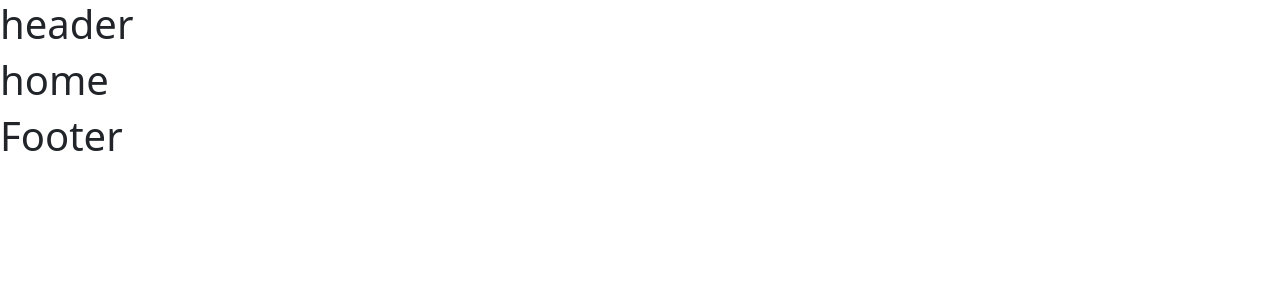
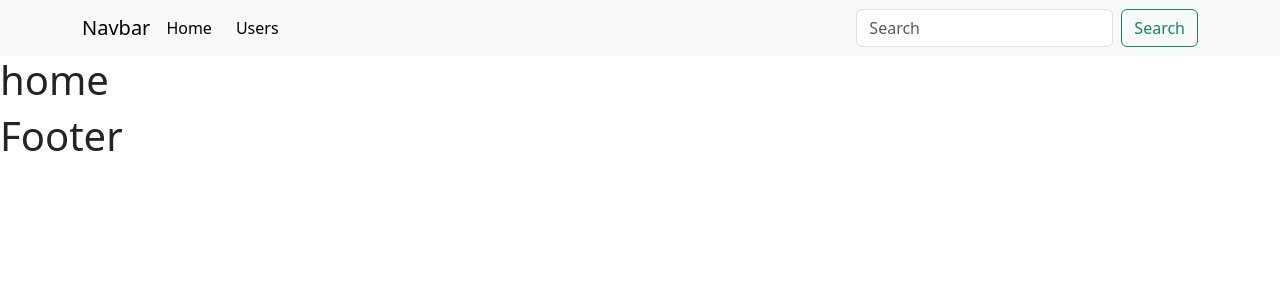
Before and after one commit to mattiacoli/BooRoad, a React (Vite) app: page / in a window 1280 px wide. Shown: the top 300 px of the page. Built offline with nearby package versions, Linux system fonts and the light colour scheme; the HTML template or start-up script is replaced by a standard one.

Commit message:
implement responsive navigation bar in Header component and add Trip page

```diff
--- a/src/components/Headers.jsx
+++ b/src/components/Headers.jsx
@@ -1,7 +1,54 @@
+import { NavLink } from "react-router-dom"
+
 export default function Header() {
     return (
         <>
-            <h1>header</h1>
+            <nav
+                className="navbar navbar-expand-sm navbar-light bg-light"
+            >
+                <div className="container">
+                    <a className="navbar-brand" href="#">Navbar</a>
+                    <button
+                        className="navbar-toggler d-lg-none"
+                        type="button"
+                        data-bs-toggle="collapse"
+                        data-bs-target="#collapsibleNavId"
+                        aria-controls="collapsibleNavId"
+                        aria-expanded="false"
+                        aria-label="Toggle navigation"
+                    >
+                        <span className="navbar-toggler-icon"></span>
+                    </button>
+                    <div className="collapse navbar-collapse" id="collapsibleNavId">
+                        <ul className="navbar-nav me-auto mt-2 mt-lg-0">
+                            <li className="nav-item">
+                                <NavLink className="menu_item" to={'/'}>
+                                    Home
+                                </NavLink>
+                            </li>
+                            <li className="nav-item mx-4">
+                                <NavLink className="menu_item" to={'/'}>
+                                    Users
+                                </NavLink>
+                            </li>
+                        </ul>
+                        <form className="d-flex my-2 my-lg-0">
+                            <input
+                                className="form-control me-sm-2"
+                                type="text"
+                                placeholder="Search"
+                            />
+                            <button
+                                className="btn btn-outline-success my-2 my-sm-0"
+                                type="submit"
+                            >
+                                Search
+                            </button>
+                        </form>
+                    </div>
+                </div>
+            </nav>
+
         </>
     )
 }
--- a/src/index.css
+++ b/src/index.css
@@ -1,2 +1,14 @@
 @import 'bootstrap';
-@import 'bootstrap-icons'
+@import 'bootstrap-icons';
+
+/* #region header  */
+.menu_item {
+  text-decoration: none;
+  color: black;
+
+  &:hover {
+    color: rgb(38, 108, 201);
+  }
+}
+
+/* #endregion header  */
```
Also changed, not shown: src/pages/Trip.jsx (added, +7 -0 lines).
